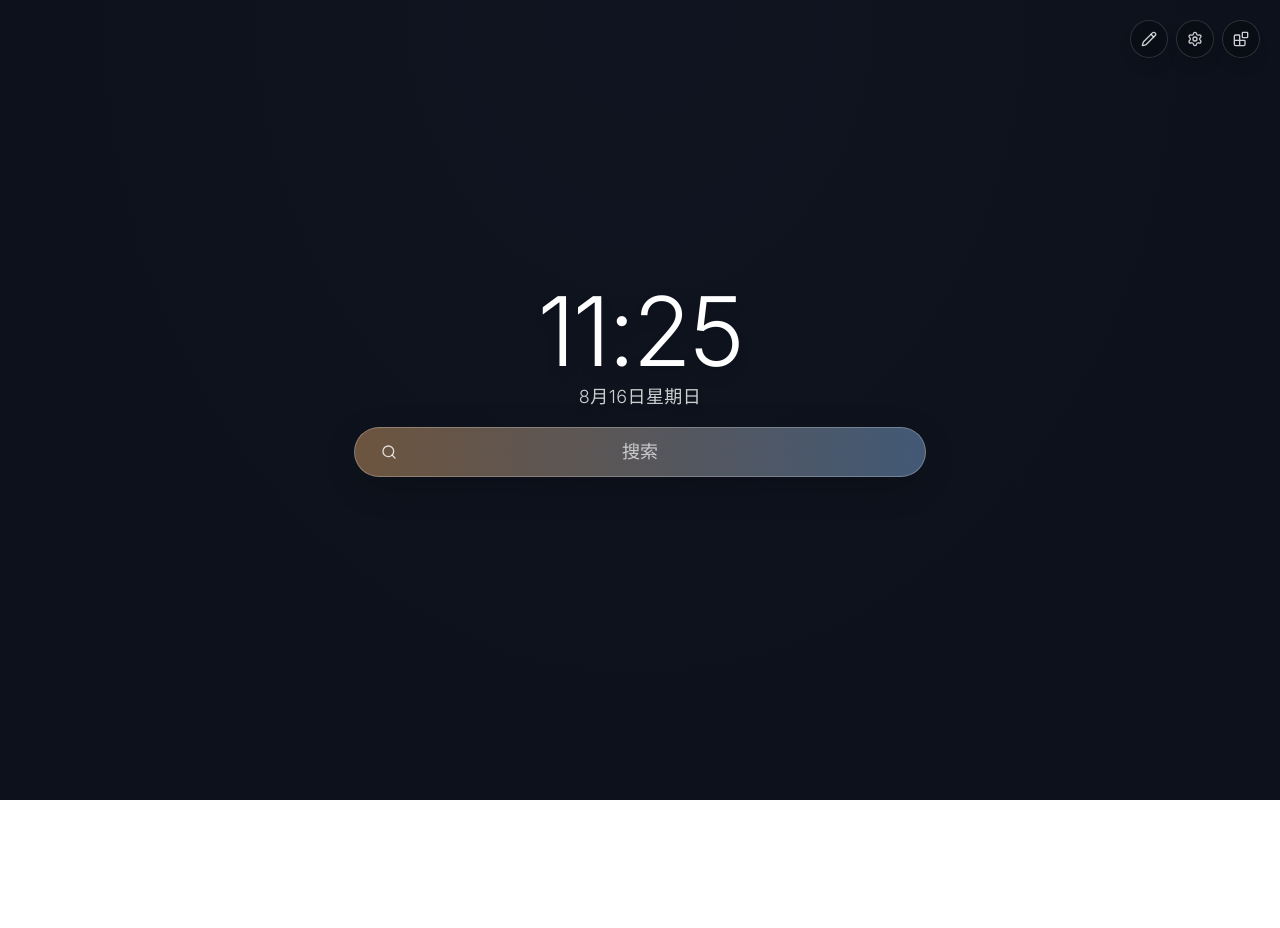
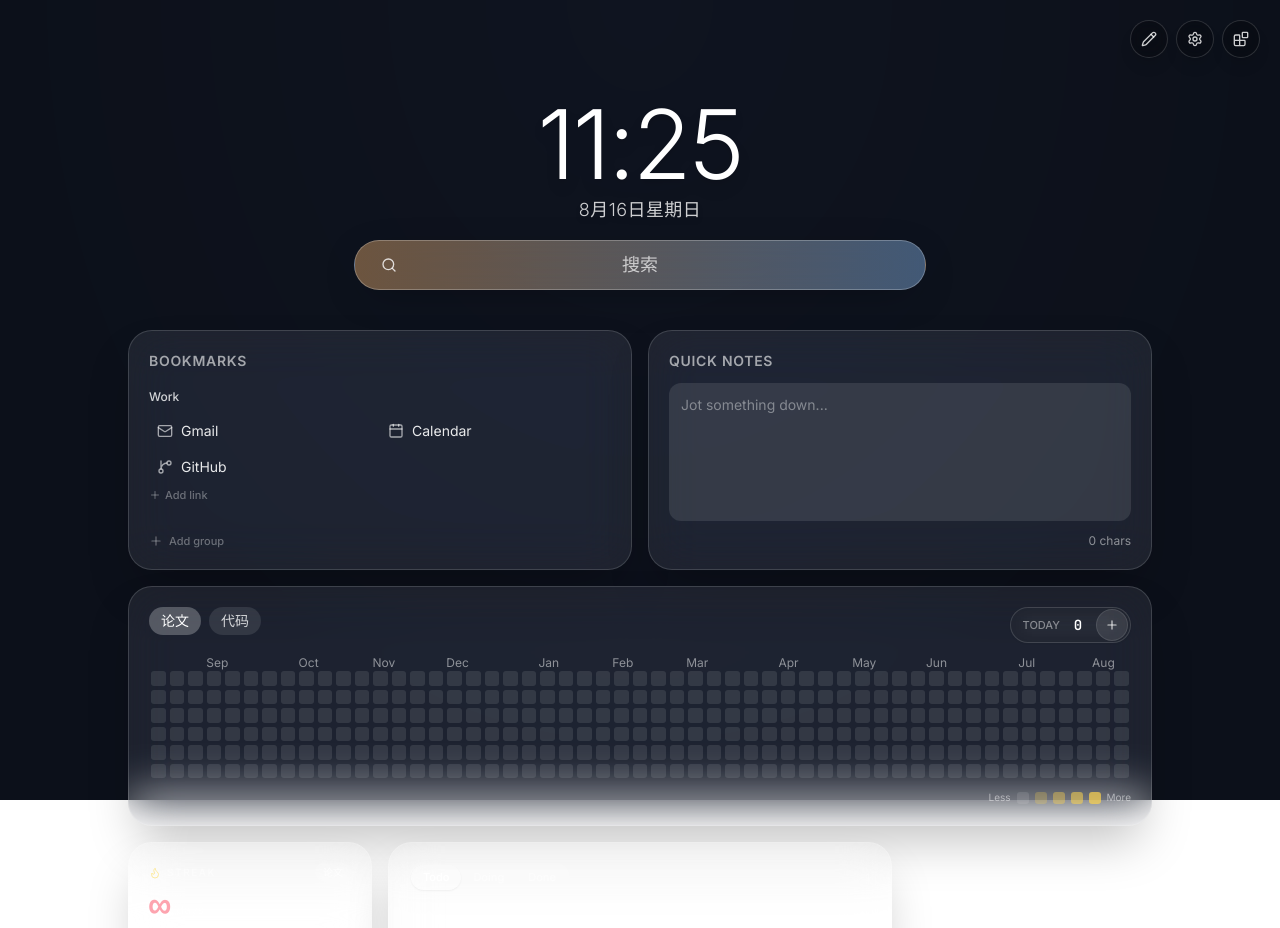
Before and after one commit to Yang-Yiming/tabstart, a React (Vite) app: page / in a window 1280 px wide. Shown: the top 928 px of the page. Before the commit the page ends 800 px from the top, so only its background shows below. Built offline with nearby package versions, Linux system fonts and the light colour scheme.

Commit message:
fix: restore widget layout persistence after plugin refactor

```diff
--- a/src/components/Dashboard.tsx
+++ b/src/components/Dashboard.tsx
@@ -107,12 +107,26 @@ export function Dashboard({ isEditing }: Props) {
    * their positions survive a disable/re-enable cycle.
    */
   const normalizeLayouts = useCallback(
-    (input: Layouts) =>
-      (Object.keys(COLS) as Array<keyof typeof COLS>).reduce<Layouts>((result, breakpoint) => {
-        const source = input[breakpoint] ?? DEFAULT_LAYOUTS[breakpoint] ?? []
-        result[breakpoint] = normalizeBreakpoint(source, breakpoint)
+    (input: Layouts | null | undefined) => {
+      const breakpoints = Object.keys(COLS) as Array<keyof typeof COLS>
+      const sources = breakpoints.map((breakpoint) => {
+        const stored = input?.[breakpoint]
+        const source = Array.isArray(stored) ? stored : (DEFAULT_LAYOUTS[breakpoint] ?? [])
+        return { breakpoint, source }
+      })
+      // Self-heal a layout object corrupted by the previous empty-children mount:
+      // an empty breakpoint next to a non-empty one is never produced by the UI,
+      // so fall back to defaults only for the empty breakpoint.
+      const hasEmpty = sources.some(({ source }) => source.length === 0)
+      const hasNonEmpty = sources.some(({ source }) => source.length > 0)
+      return sources.reduce<Layouts>((result, { breakpoint, source }) => {
+        const effectiveSource = hasEmpty && hasNonEmpty && source.length === 0
+          ? (DEFAULT_LAYOUTS[breakpoint] ?? [])
+          : source
+        result[breakpoint] = normalizeBreakpoint(effectiveSource, breakpoint)
         return result
-      }, {}),
+      }, {})
+    },
     [],
   )
 
@@ -188,7 +202,7 @@ export function Dashboard({ isEditing }: Props) {
 
   const renderedWidgets = useMemo(() => {
     return (displayLayouts.lg ?? []).map((item) => {
-      const plugin = widgets.find((widget) => widget.id === item.i)
+      const plugin = resolveWidget(item.i)
       if (!plugin) return null
       const WidgetComponent = plugin.component
 
@@ -228,7 +242,7 @@ export function Dashboard({ isEditing }: Props) {
         </div>
       )
     })
-  }, [displayLayouts, handleRemove, isEditing, widgets])
+  }, [displayLayouts, handleRemove, isEditing])
 
   return (
     <div className={['dashboard-grid relative', isEditing ? 'is-editing' : ''].join(' ')}>
```
